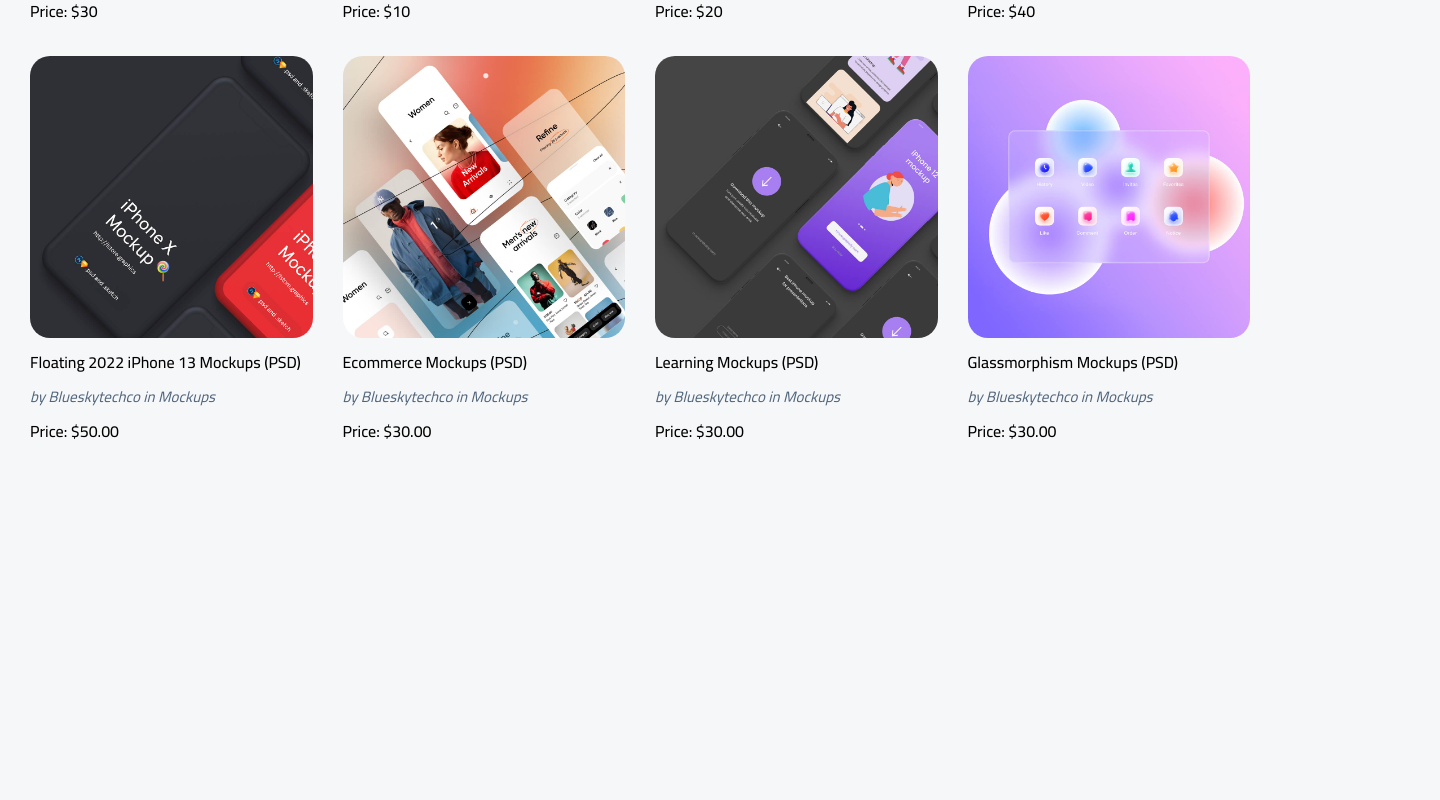
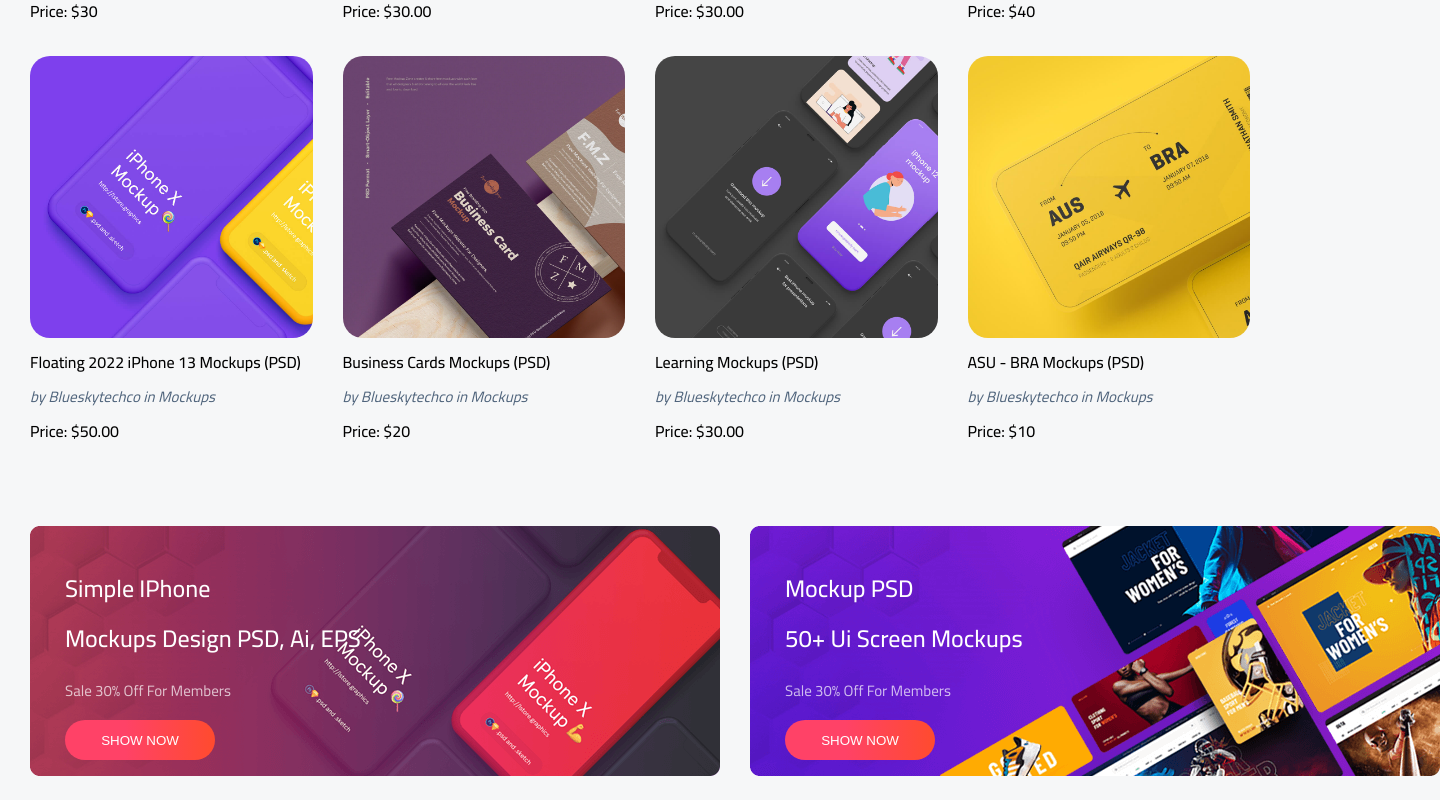
Before and after one commit to Anwar-Barakat/gosto-redux-ecommerce, a React (Create React App) app: page / in a window 1280 px wide. Shown: the part 1261-2061 px from the top of the page, 1440 px wide, since content can reach past the window. Before the commit the page ends 1722 px from the top, so only its background shows below. Built offline with nearby package versions, Linux system fonts and the light colour scheme.

Commit message:
adding banner section

```diff
--- a/src/components/assets/data/data.js
+++ b/src/components/assets/data/data.js
@@ -56,10 +56,11 @@
     items: "7",
   },
 ];
+
 export const products = [
   {
     id: 1,
-    cover: "1-1-1.jpg",
+    cover: "5-1-1.jpg",
     title: "Floating 2021 iPhone 12 Mockups (PSD)",
     author: "by Blueskytechco in Mockups",
     price: 30.0,
@@ -68,20 +69,20 @@
   },
   {
     id: 2,
-    cover: "2-1-1.jpg",
-    title: "ASU - BRA Mockups (PSD)",
+    cover: "8-1.jpg",
+    title: "Glassmorphism Mockups (PSD)",
     author: "by Blueskytechco in Mockups",
-    price: 10.0,
-    category: "mockups",
+    price: "30.00",
+    category: "icons",
     qty: 0,
   },
   {
     id: 3,
-    cover: "3-1-1.jpg",
-    title: "Business Cards Mockups (PSD)",
+    cover: "6-3.jpg",
+    title: "Ecommerce Mockups (PSD)",
     author: "by Blueskytechco in Mockups",
-    price: 20.0,
-    category: "images stocks",
+    price: "30.00",
+    category: "web theme",
     qty: 0,
   },
   {
@@ -95,7 +96,7 @@
   },
   {
     id: 5,
-    cover: "5-1-1.jpg",
+    cover: "1-1-1.jpg",
     title: "Floating 2022 iPhone 13 Mockups (PSD)",
     author: "by Blueskytechco in Mockups",
     price: "50.00",
@@ -104,11 +105,11 @@
   },
   {
     id: 6,
-    cover: "6-3.jpg",
-    title: "Ecommerce Mockups (PSD)",
+    cover: "3-1-1.jpg",
+    title: "Business Cards Mockups (PSD)",
     author: "by Blueskytechco in Mockups",
-    price: "30.00",
-    category: "web theme",
+    price: 20.0,
+    category: "images stocks",
     qty: 0,
   },
   {
@@ -122,30 +123,32 @@
   },
   {
     id: 8,
-    cover: "8-1.jpg",
-    title: "Glassmorphism Mockups (PSD)",
+    cover: "2-1-1.jpg",
+    title: "ASU - BRA Mockups (PSD)",
     author: "by Blueskytechco in Mockups",
-    price: "30.00",
-    category: "icons",
+    price: 10.0,
+    category: "mockups",
     qty: 0,
   },
 ];
-export const banner = [
+
+export const banners = [
   {
     id: 1,
     title1: "Simple IPhone ",
     title2: "Mockups Design PSD, Ai, EPS",
     desc: "Sale 30% Off For Members",
-    cover: "../images/banner/b2.png",
+    cover: "b2.png",
   },
   {
     id: 2,
     title1: "Mockup PSD",
     title2: "50+ Ui Screen Mockups",
     desc: "Sale 30% Off For Members",
-    cover: "../images/banner/b1.png",
+    cover: "b1.png",
   },
 ];
+
 export const topProducts = [
   {
     id: 20,
@@ -221,7 +224,8 @@
     qty: 0,
   },
 ];
-export const price = [
+
+export const prices = [
   {
     id: 1,
     name: "Free Trial",
@@ -319,7 +323,8 @@
     ],
   },
 ];
-export const customer = [
+
+export const customers = [
   {
     id: 1,
     desc: "Congue condimentum et non eu arcu sociis aenean vivamus quisque. Porta purus urna. Massa id blandit enim cursus ante, nec consectetuer imperdiet ipsum",
@@ -339,7 +344,8 @@
     post: "Marketing Company Director",
   },
 ];
-export const blog = [
+
+export const blogs = [
   {
     id: 1,
     date: "October 27, 2021",
--- /dev/null
+++ b/src/components/home/Banner/Banner.jsx
@@ -0,0 +1,33 @@
+import React from "react";
+import { banners } from "../../assets/data/data";
+
+const Banner = () => {
+  return (
+    <section className="banner">
+      <div className="posts">
+        {banners.map((item) => {
+          return (
+            <div className="post" key={item.id}>
+              <div className="content">
+                <div className="img">
+                  <img
+                    src={require("../../assets/images/banner/" + item.cover)}
+                    alt={item.title1}
+                  />
+                </div>
+                <div className="text">
+                  <h2>{item.title1}</h2>
+                  <h2>{item.title2}</h2>
+                  <p>{item.desc}</p>
+                  <button className="button">Show now</button>
+                </div>
+              </div>
+            </div>
+          );
+        })}
+      </div>
+    </section>
+  );
+};
+
+export default Banner;
--- a/src/components/home/Home.jsx
+++ b/src/components/home/Home.jsx
@@ -2,6 +2,7 @@
 import Hero from "./hero/Hero";
 import Card from "./hero/Card";
 import Product from "./product/Product";
+import Banner from "./Banner/Banner";
 
 const Home = () => {
   return (
@@ -9,6 +10,7 @@
       <Hero />
       <Card />
       <Product />
+      <Banner />
     </>
   );
 };
--- a/src/components/home/hero/Hero.jsx
+++ b/src/components/home/hero/Hero.jsx
@@ -3,7 +3,7 @@
 import SearchItems from "./SearchItems";
 
 const Hero = () => {
-  const [value, setValue] = useState();
+  const [value, setValue] = useState("");
   const onChange = (e) => setValue(e.target.value);
   const onSearch = (value) => setValue(value);
 
--- a/src/components/home/product/Product.jsx
+++ b/src/components/home/product/Product.jsx
@@ -1,11 +1,9 @@
-import React, { useState } from "react";
+import React from "react";
 import Heading from "../../common/Heading";
 import { products } from "../../assets/data/data";
 import ProductItem from "./ProductItem";
 
 const Product = () => {
-  const [data, setData] = useState(products);
-
   return (
     <section className="product">
       <div className="container">
@@ -13,8 +11,7 @@
           title="Trending Products"
           desc="Check the hottest designs of the week. These rising stars are worth your attention"
         />
-
-        <ProductItem data={data} />
+        <ProductItem data={products} />
       </div>
     </section>
   );
--- a/src/styles/main.scss
+++ b/src/styles/main.scss
@@ -115,6 +115,7 @@
 .posts {
   @include grid(repeat(2, 1fr), 30px);
   margin-top: $xl-6;
+  justify-items: center;
   .post {
     .content {
       position: relative;
@@ -128,6 +129,9 @@
         p {
           color: $white;
           margin: 15px 0;
+        }
+        button {
+          text-transform: uppercase;
         }
       }
     }
```
Also changed, not shown: src/components/assets/images/banner/b1.png (added), src/components/assets/images/banner/b2.png (added).
